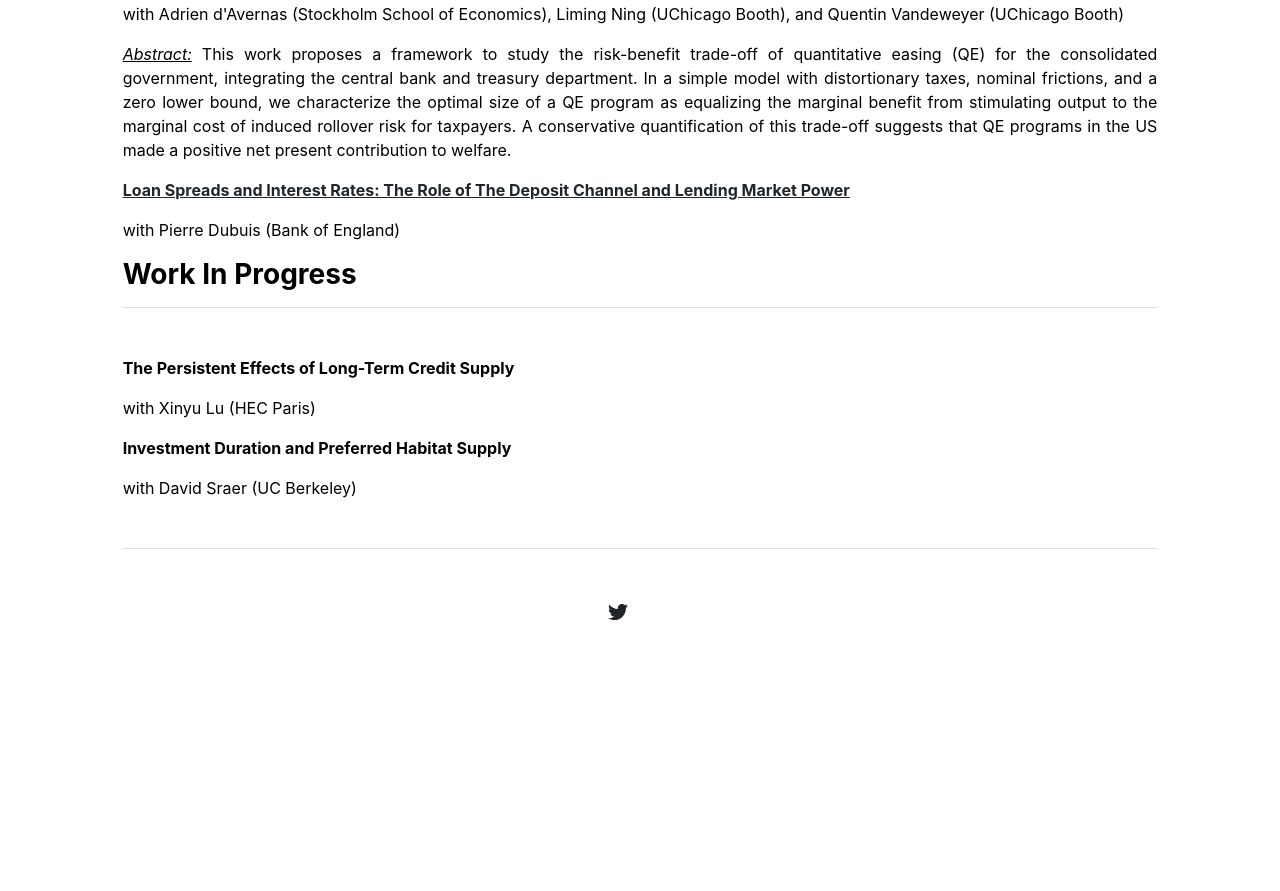
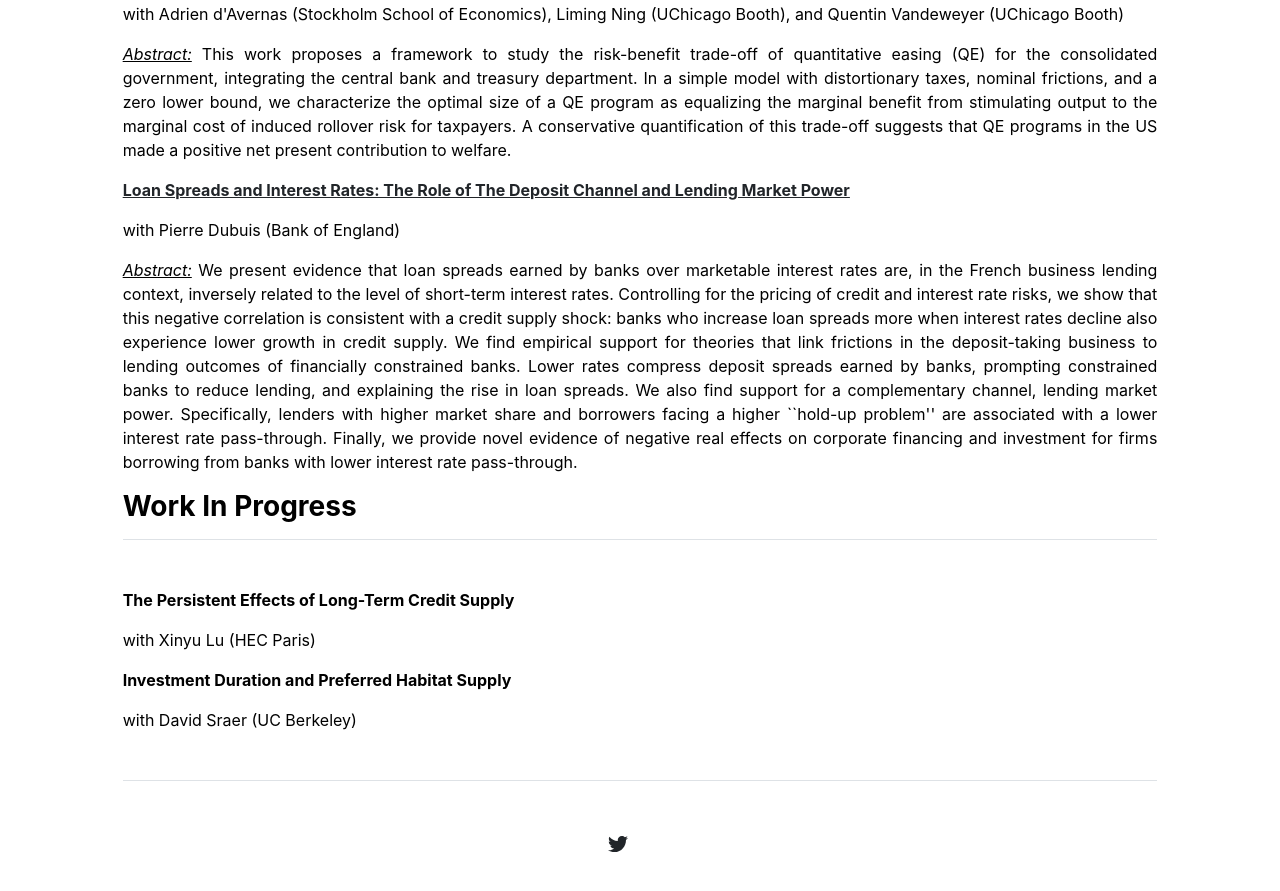
Before and after one commit to antoinehubertdefraisse/antoinehubertdefraisse.github.io, a Jekyll site: the page built from index.md, in a window 1280 px wide and 900 px high, scrolled down 1583 px. Shown: the top 891 px of the window. Built offline with Jekyll 4.4.1, drawn with Linux system fonts in a browser that asks for light colours; before the commit the page ends 2306 px from its top, so only the background shows below that.

Commit message:
Update home.html

```diff
--- a/_layouts/home.html
+++ b/_layouts/home.html
@@ -8,7 +8,7 @@ layout: default
 -->    Welcome! <p></p>
     I’m a Ph.D. Candidate in Finance at HEC Paris. <b>I am on the 2024-2025 academic job market.</b> <p></p>
     My primary research interests include macro-finance, corporate finance, and financial intermediation. <p></p>
-    You can download my CV <a href="http://antoinehubertdefraisse.github.io/pdf/CV_Antoine_HubertdeFraisse.pdf" target="_blank"><b>here.</b></a></p>
+    You can download my CV <a href="http://antoinehubertdefraisse.github.io/pdf/CV_Antoine_HubertdeFraisse.pdf" target="_blank"><b>here</b></a>.</p>
     <p></p> 	  <p></p>
 <!--    <h3 class="fw-bold">Contact</h3>
 -->  You can reach me at: <a href="antoine.hubert-de-fraisse@hec.edu" target="_blank">antoine.hubert-de-fraisse@hec.edu</a>.
@@ -63,6 +63,8 @@ This work proposes a framework to study the risk-benefit trade-off of quantitati
             </a></p>
 	  <p>with Pierre Dubuis (Bank of England)</p>
         <p>
+ <p align="justify"> <u><em>Abstract:</em></u>
+We present evidence that loan spreads earned by banks  over marketable interest rates are, in the French business lending context, inversely related to the level of short-term interest rates. Controlling for the pricing of credit and interest rate risks, we show that this negative correlation is consistent with a credit supply shock: banks who increase loan spreads more when interest rates decline also experience lower growth in credit supply. We find empirical support for theories that link frictions in the deposit-taking business to lending outcomes of financially constrained banks. Lower rates compress deposit spreads earned by banks, prompting constrained banks to reduce lending, and explaining the rise in loan spreads. We also find support for a complementary channel, lending market power. Specifically, lenders with higher market share and borrowers facing a higher ``hold-up problem'' are associated with a lower interest rate pass-through. Finally, we provide novel evidence of negative real effects on corporate financing and investment for firms borrowing from banks with lower interest rate pass-through.</p>
   </div>
   <div>
     <h3 class="fw-bold border-bottom pb-3 mb-5">Work In Progress</h3>
```
